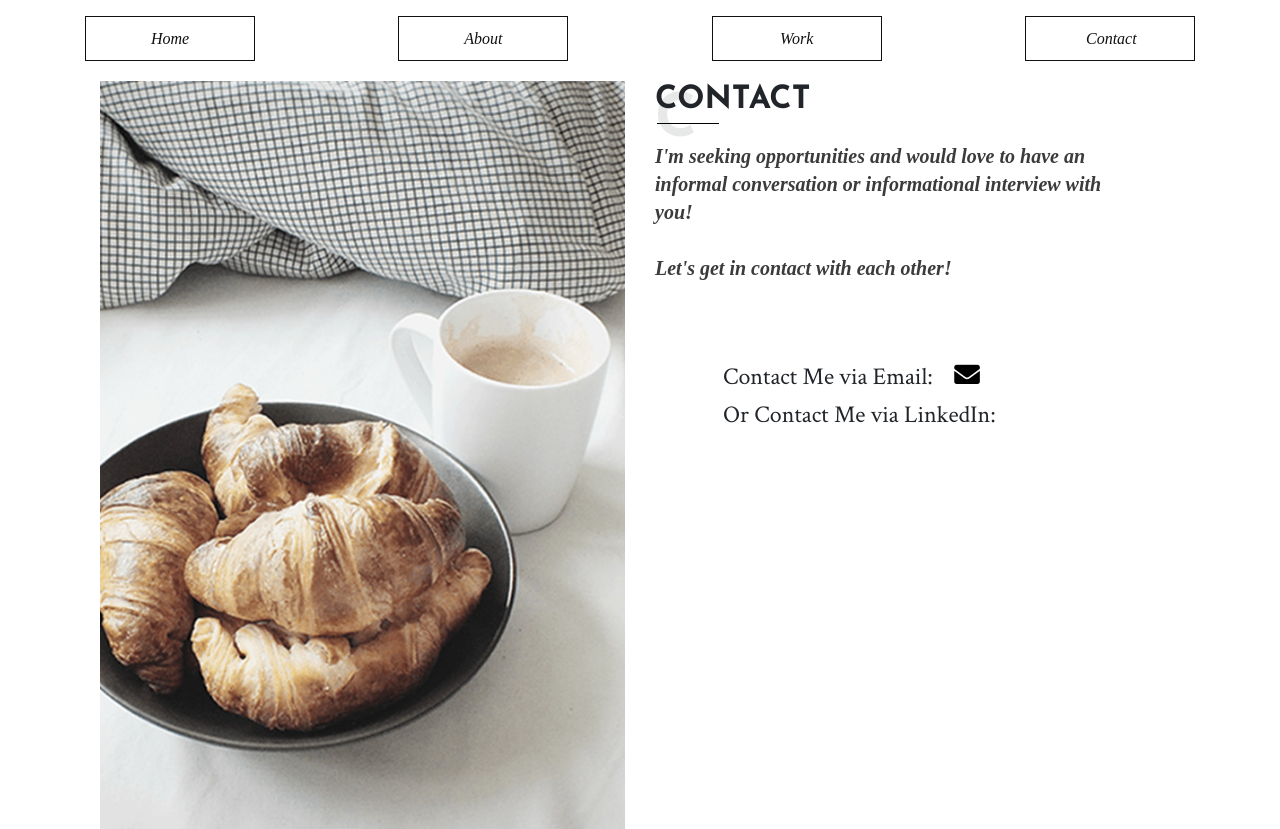
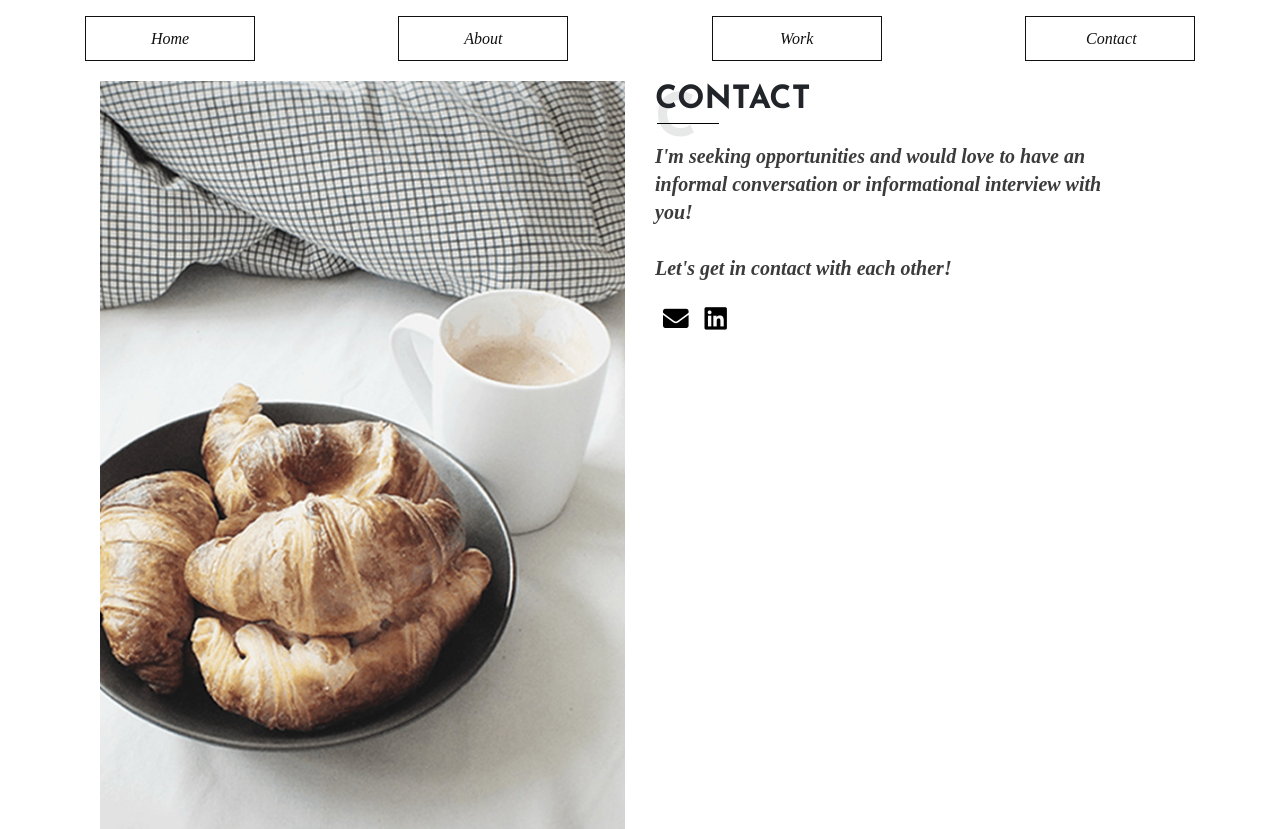
Before and after one commit to ramonaspence/portfolio-v2, a React (Create React App) app: page /contact in a window 1280 px wide. Built offline with nearby package versions, Linux system fonts and the light colour scheme.

Commit message:
cleaned up work/contact pages

```diff
--- a/src/App.css
+++ b/src/App.css
@@ -374,7 +374,7 @@ hr {
 }
 
 .portfolio-works .card-body i {
-	font-size: 1rem;
+	font-size: 1.2rem;
 	margin-right: .25rem;
 }
 
@@ -443,3 +443,20 @@ hr {
 	padding-bottom: 0;
 
 }
+
+.contact-links {
+	margin: 1rem;
+	margin-left: 0;
+	font-size: 1.6rem;
+
+}
+
+.contact-links a {
+	margin: .5rem;
+}
+
+.contact-links a:hover {
+	color: #bb9e7d;
+	border-color: #bb9e7d;
+	background-color: #fff;
+	}
--- a/src/components/contact.js
+++ b/src/components/contact.js
@@ -27,20 +27,17 @@ class Contact extends Component {
                         Let's get in contact with each other!
                         </p>
 
-                        <div id="message-me" class="card">
-                        <div class="card-body">
-                            <h4>Contact Me via Email: <a href="mailto:ramonaejspence@gmail.com" ><i class="fa fa-envelope" aria-hidden="true"></i></a>
-                            </h4>
-                        </div>
-                        <div class="card-body linkedIn">
-                            <h4>Or Contact Me via LinkedIn: <a href="https://www.linkedin.com/in/ramona-spence-ba606a18a/"><i class="fa fa-linkedin-square" aria-hidden="true"></i></a>
-                            </h4>
+
+                        <div class="contact-links">
+                        <a href="mailto:ramonaejspence@gmail.com" ><i class="fa fa-envelope" aria-hidden="true"></i></a>
+                        <a href="https://www.linkedin.com/in/ramona-spence-ba606a18a/"><i class="fab fa-linkedin"></i></a>
+
 
                         </div>
                         </div>
                     </div>
                 </div>
-            </div>
+
 
         </React.Fragment>
         )
--- a/src/components/work.js
+++ b/src/components/work.js
@@ -43,7 +43,7 @@ class Work extends Component {
 
                             </div>
                             <div className="card-body">
-                              <h5>Check out the source code on Github, the live app on Heroku, or a video demo of the app below.</h5>
+
                               <a className="github-link" data-toggle="tooltip" data-placement="top" title="Source Code" href="https://github.com/ramonaspence/chefs-notebook"><i class="fab fa-github-square"></i></a>
                               <a className="heroku-link" data-toggle="tooltip" data-placement="top" title="View App on Heroku" href="https://ccs-final-project-ramonaspence.herokuapp.com/"><i class="fas fa-link"></i></a>
                               <a className="vid-link" data-toggle="tooltip" data-placement="top" title="Video Demo" href="https://drive.google.com/file/d/1bBZ8qJoGNCorBWjwfYZJZ8iyuExxsfhA/view?usp=sharing"><i className="fa fa-video-camera" aria-hidden="true"></i></a>
@@ -67,7 +67,7 @@ class Work extends Component {
                             </div>
 
                             <div className="card-body">
-                              <h5>Check out the source code on Github and the webpage itself on GH Pages</h5>
+
                               <a className="github-link" data-toggle="tooltip" data-placement="top" title="View Source Code" href="https://github.com/ramonaspence/1.4-pixel-perfect"><i class="fab fa-github-square"></i></a>
                               <a className="gh-pages" data-toggle="tooltip" data-placement="top" title="View webpage on GH Pages" href="https://ramonaspence.github.io/1.4-pixel-perfect/"><i class="fas fa-link"></i></a>
                             </div>
@@ -89,7 +89,7 @@ class Work extends Component {
 
                             </div>
                             <div className="card-body">
-                              <h5>Check out the source code on Github and the webpage itself on GH Pages</h5>
+
                               <a className="github-link" data-toggle="tooltip" data-placement="top" title="View Source Code" href="https://github.com/ramonaspence/7.4-hey-neighbor"><i class="fab fa-github-square"></i></a>
                               <a className="heroku-link" data-toggle="tooltip" data-placement="top" title="View App on Heroku" href="https://hey-neighbor-ramonaspence.herokuapp.com/"><i class="fas fa-link"></i></a>
                             </div>
```
